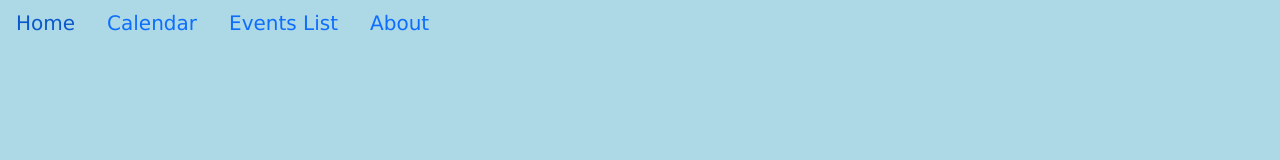
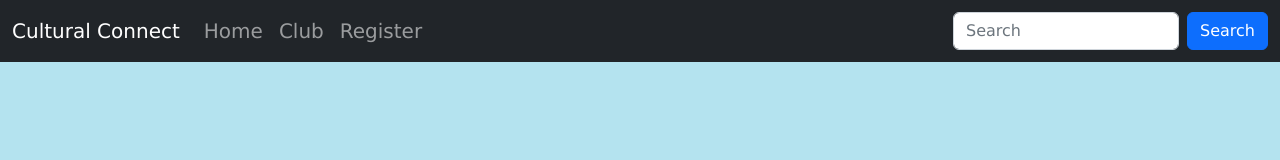
Before and after one commit to nazcor/HothX-2023, a plain HTML site: page html/index.html in a window 1280 px wide. Drawn offline with nearby package versions, Linux system fonts and the light colour scheme.

Commit message:
Added navigation bar and links to pages

```diff
--- a/css/style.css
+++ b/css/style.css
@@ -1,5 +1,5 @@
 body {
-    background-color: lightblue;
+    background-color: #b4e3ef;
     font-family: verdana;
     font-size: 20px;
   }
--- a/html/index.html
+++ b/html/index.html
@@ -10,19 +10,30 @@
         <script src="https://cdn.jsdelivr.net/npm/bootstrap@5.2.3/dist/js/bootstrap.bundle.min.js"></script>
     </head>
     <body>
-        <ul class="nav">
+      <nav class="navbar navbar-expand-sm navbar-dark bg-dark">
+        <div class="container-fluid">
+          <a class="navbar-brand" href="javascript:void(0)">Cultural Connect</a>
+          <button class="navbar-toggler" type="button" data-bs-toggle="collapse" data-bs-target="#mynavbar">
+            <span class="navbar-toggler-icon"></span>
+          </button>
+          <div class="collapse navbar-collapse" id="mynavbar">
+            <ul class="navbar-nav me-auto">
               <li class="nav-item">
-              <a class="nav-link" href="index.html">Home</a>
+                <a class="nav-link" href="about.html">Home</a>
               </li>
               <li class="nav-item">
-              <a class="nav-link" href="calendar.html">Calendar</a>
+                <a class="nav-link" href="calendar.html">Club</a>
               </li>
               <li class="nav-item">
-              <a class="nav-link" href="events.html">Events List</a>
-            </li>
-            <li class="nav-item">
-              <a class="nav-link" href="about.html">About</a>
+                <a class="nav-link" href="events.html">Register</a>
               </li>
             </ul>
+            <form class="d-flex">
+              <input class="form-control me-2" type="text" placeholder="Search">
+              <button class="btn btn-primary" type="button">Search</button>
+            </form>
+          </div>
+        </div>
+      </nav>
     </body>
 </html>
```
Lines whose indentation alone changed are shown as unchanged.
